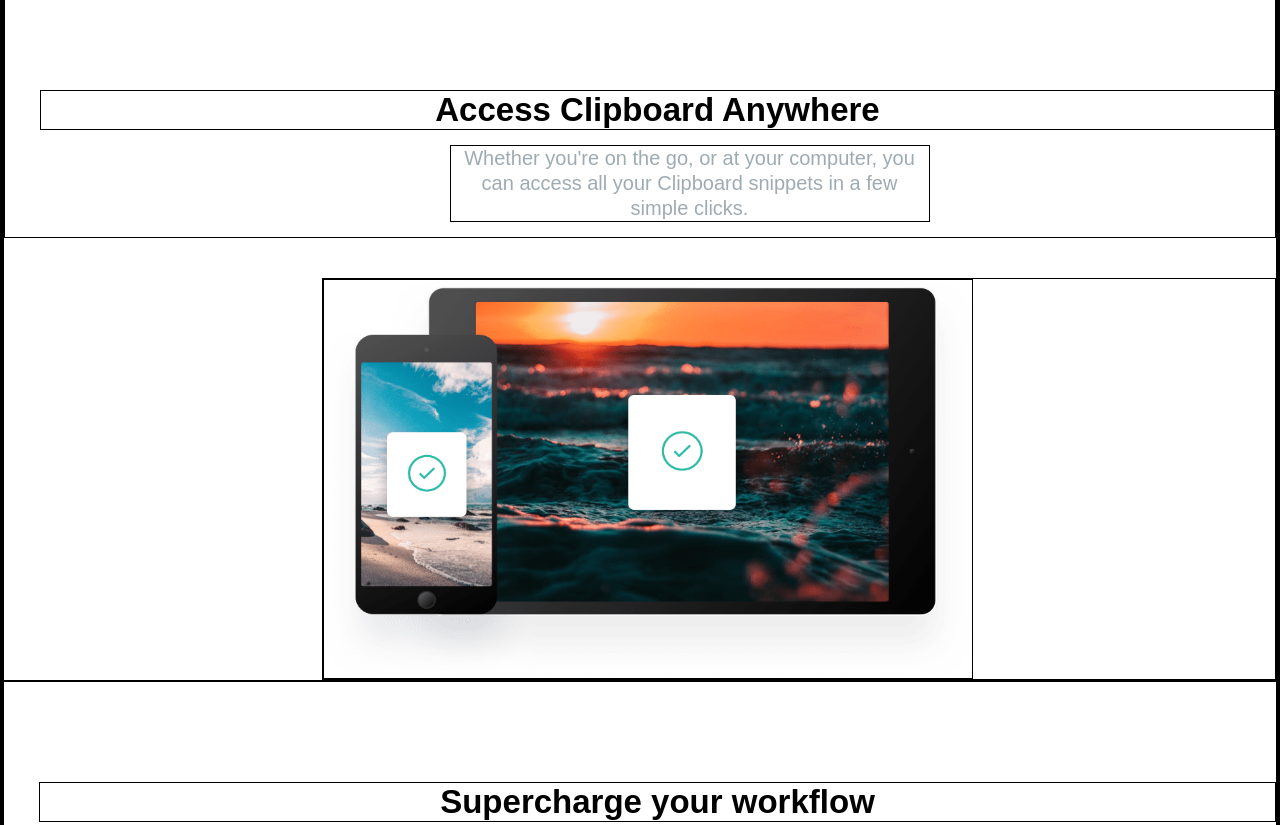
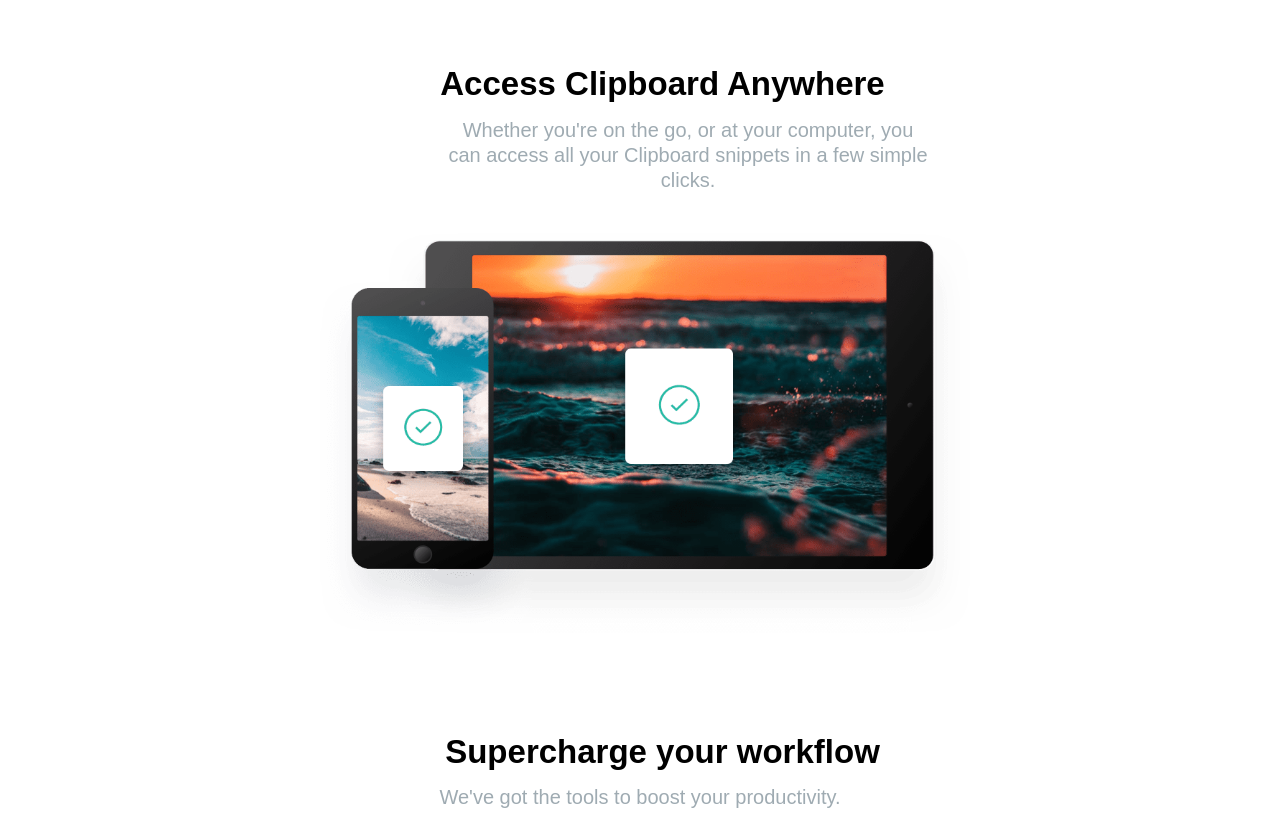
Before and after one commit to irshadali97/intermediate, a plain HTML site: page index.html in a window 1280 px wide. Shown: the part 1305-2130 px from the top of the page. Drawn offline with Linux system fonts and the light colour scheme; a web font is replaced by a local one.

Commit message:
eighth commit

```diff
--- a/styles.css
+++ b/styles.css
@@ -2,7 +2,7 @@
     margin: 0;
     padding: 0;
     box-sizing: border-box;
-    border: 1px solid black;
+
 }
 body {
     font-size: 16px;
@@ -69,7 +69,7 @@ box-shadow: 0px 3px 12px -3px hsl(171, 66%, 44%);
 }
 .ktys h1 {
     margin-top: 210px;
-    margin-left: 35px;
+    margin-left: 45px;
     max-width: 290px;
     font-weight: 600;
     font-size: 33px;
@@ -79,7 +79,7 @@ box-shadow: 0px 3px 12px -3px hsl(171, 66%, 44%);
 .ktys p {
     text-align: center;
     margin-top: 20px;
-    margin-left: 35px;
+    margin-left: 45px;
     max-width: 290px;
     color: hsl(201, 11%, 66%);
     line-height: 22px;
@@ -87,7 +87,7 @@ box-shadow: 0px 3px 12px -3px hsl(171, 66%, 44%);
 .computer-img {
 
     margin-top: 40px;
-    margin-left: 15px;
+    margin-left: 16px;
 }
 .right-top h1 {
     text-align: center;
@@ -107,7 +107,7 @@ box-shadow: 0px 3px 12px -3px hsl(171, 66%, 44%);
 }
 .anywhere h1 {
     margin-top: 130px;
-    margin-left: 35px;
+    margin-left: 45px;
     text-align: center;
     max-width: 290px;
     font-weight: 600;
@@ -115,7 +115,7 @@ box-shadow: 0px 3px 12px -3px hsl(171, 66%, 44%);
 }
 .anywhere p {
     margin: 15px;
-    margin-left: 35px;
+    margin-left: 45px;
     text-align: center;
     color: hsl(201, 11%, 66%);
     max-width: 300px;
@@ -123,12 +123,12 @@ box-shadow: 0px 3px 12px -3px hsl(171, 66%, 44%);
 }
 .device {
     margin-top: 35px;
-    margin-left: 15px;
+    margin-left: 0px;
 
 }
 .workflow h1 {
     margin-top: 80px;
-    margin-left: 35px;
+    margin-left: 45px;
     text-align: center;
     max-width: 290px;
     font-weight: 600;
@@ -136,7 +136,7 @@ box-shadow: 0px 3px 12px -3px hsl(171, 66%, 44%);
 }
 .workflow p {
     margin: 15px;
-    margin-left: 35px;
+    margin-left: 45px;
     text-align: center;
     color: hsl(201, 11%, 66%);
     max-width: 300px;
```
